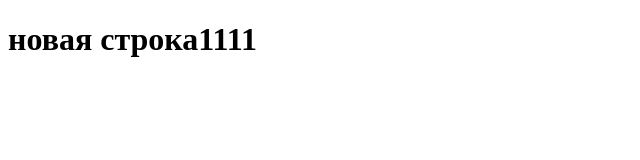
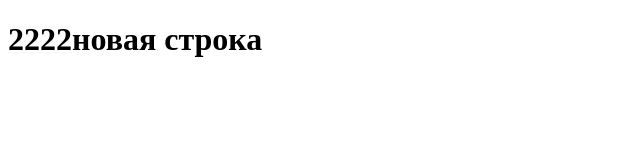
Before and after one commit to Soderstromm/new-project, a plain HTML site: page index.html in a window 1280 px wide. Shown: the whole page, without its empty margins (0-640 px from the left). Drawn offline with Linux system fonts and the light colour scheme.

Commit message:
Update index.html

```diff
--- a/index.html
+++ b/index.html
@@ -8,5 +8,5 @@
 <meta name="author" content="">
 </head>
 <body>
-	<h1>новая строка1111</h1>
+	<h1>2222новая строка</h1>
 </body>
```
